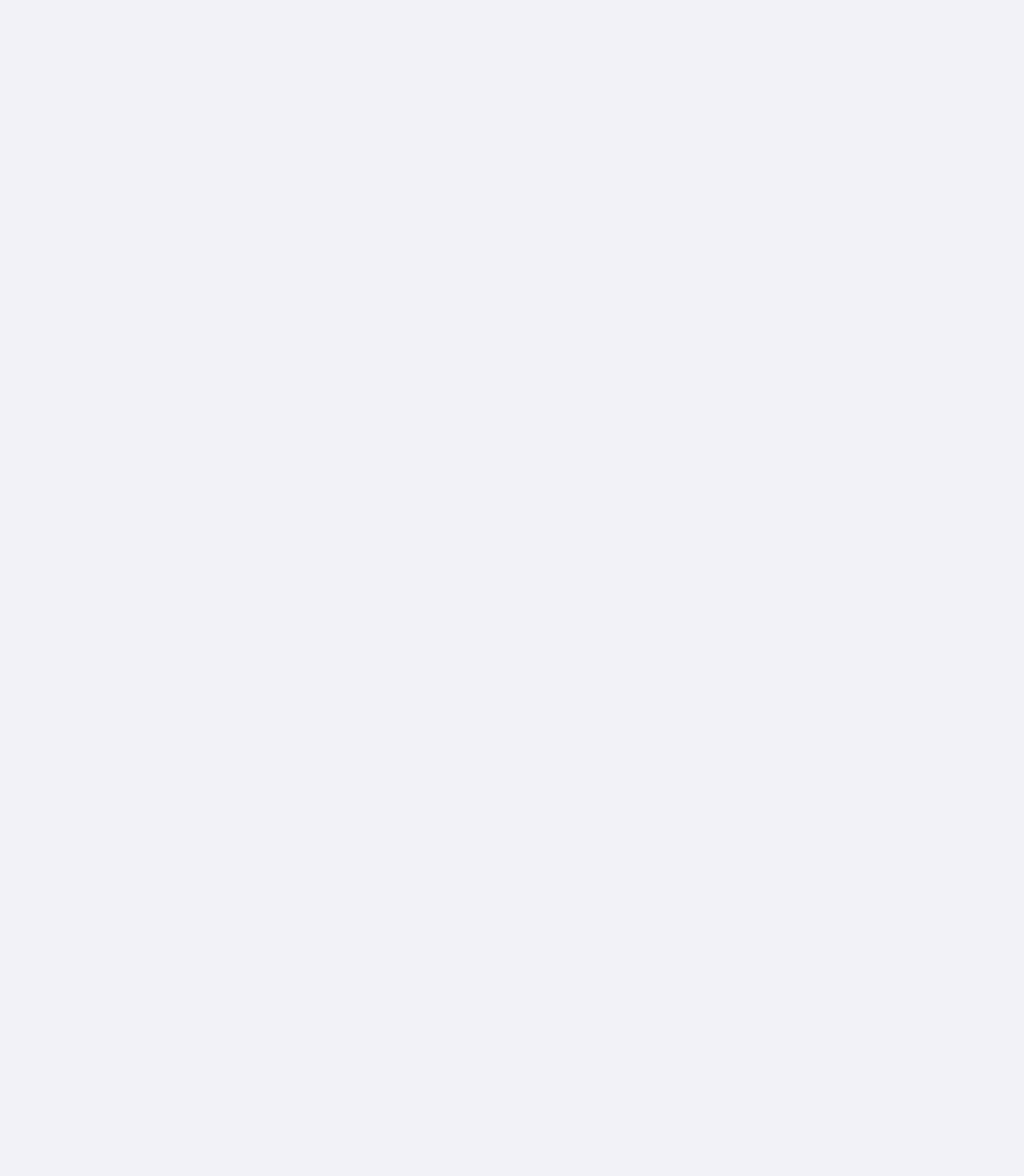
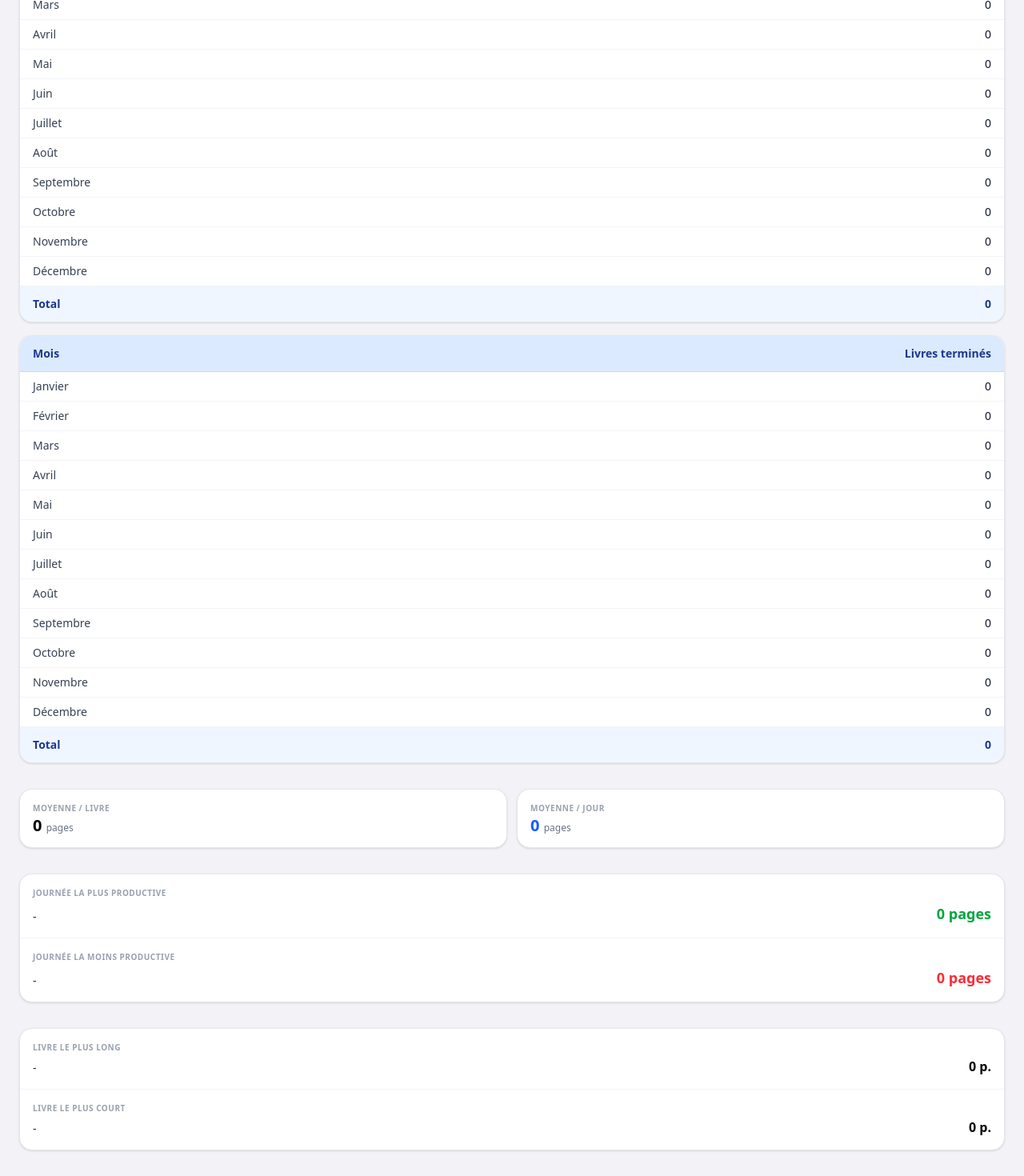
Before and after one commit to pleoboi/tracker-lecture, a Next.js app: page /dashboard in a window 1280 px wide. Shown: the part 880-2350 px from the top of the page at 80% size. Before the commit the page ends 948 px from the top, so only its background shows below. Built offline with nearby package versions, Linux system fonts and the light colour scheme; no server answers; the database is empty.

Commit message:
Dashboard Ultime

```diff
--- a/src/app/dashboard/page.tsx
+++ b/src/app/dashboard/page.tsx
@@ -11,10 +11,16 @@ export default function DashboardPage() {
     pagesDiff: 0,
     booksDiff: 0,
     chartData: [] as any[],
+    avgPagesPerBook: 0,
+    longestBook: { title: "-", pages: 0 },
+    shortestBook: { title: "-", pages: 0 },
+    avgPagesPerDay: 0,
+    bestDay: { date: "-", pages: 0 },
+    worstDay: { date: "-", pages: 0 },
   });
   const [isLoading, setIsLoading] = useState(true);
 
-  // Tes objectifs annuels
+  // Objectifs annuels
   const GOAL_PAGES = 25000;
   const GOAL_BOOKS = 60;
 
@@ -25,8 +31,6 @@ export default function DashboardPage() {
   const fetchStats = async () => {
     const today = new Date();
     const startOfYear = new Date(today.getFullYear(), 0, 1);
-
-    // Calcul du jour exact de l'année (ex: 1er Juin = 152e jour)
     const dayOfYear = Math.floor((today.getTime() - startOfYear.getTime()) / (1000 * 60 * 60 * 24)) + 1;
 
     const expectedPagesToDate = Math.round((GOAL_PAGES / 365) * dayOfYear);
@@ -38,22 +42,62 @@ export default function DashboardPage() {
     let totalPages = 0;
     let totalCompletedBooks = 0;
 
-    const months = ["Jan", "Fév", "Mar", "Avr", "Mai", "Juin", "Juil", "Aoû", "Sep", "Oct", "Nov", "Déc"];
+    const months = ["Janvier", "Février", "Mars", "Avril", "Mai", "Juin", "Juillet", "Août", "Septembre", "Octobre", "Novembre", "Décembre"];
     const monthlyData = months.map(m => ({ name: m, pages: 0, books: 0 }));
 
+    let avgPagesPerBook = 0;
+    let longestBook = { title: "-", pages: 0 };
+    let shortestBook = { title: "-", pages: 0 };
+    let bestDay = { date: "-", pages: 0 };
+    let worstDay = { date: "-", pages: 0 };
+
     if (logsData && booksData) {
-      // Calcul des pages
+      // 1. Calculs globaux et mensuels des pages
+      const dailyMap = new Map<string, number>();
+
       logsData.forEach(log => {
-        totalPages += (log.pages_read || 0);
+        const pages = log.pages_read || 0;
+        totalPages += pages;
+
         const logDate = new Date(log.date);
         if (logDate.getFullYear() === today.getFullYear()) {
-          monthlyData[logDate.getMonth()].pages += (log.pages_read || 0);
+          monthlyData[logDate.getMonth()].pages += pages;
         }
+
+        // Agrégation par jour pour trouver le meilleur/pire jour
+        const dateStr = logDate.toISOString().split('T')[0];
+        dailyMap.set(dateStr, (dailyMap.get(dateStr) || 0) + pages);
       });
 
-      // Calcul des livres terminés
+      // 2. Recherche du meilleur et pire jour
+      if (dailyMap.size > 0) {
+        let maxP = -1;
+        let minP = Infinity;
+        let maxD = "";
+        let minD = "";
+
+        dailyMap.forEach((pages, date) => {
+          if (pages > maxP) { maxP = pages; maxD = date; }
+          if (pages < minP) { minP = pages; minD = date; }
+        });
+
+        const formatDate = (d: string) => new Date(d).toLocaleDateString("fr-FR", { day: '2-digit', month: '2-digit', year: 'numeric' });
+        bestDay = { date: formatDate(maxD), pages: maxP };
+        worstDay = { date: formatDate(minD), pages: minP };
+      }
+
+      // 3. Calculs sur les livres terminés
       const completedBooks = booksData.filter(b => b.status === "completed");
       totalCompletedBooks = completedBooks.length;
+
+      if (completedBooks.length > 0) {
+        const sortedByPages = [...completedBooks].sort((a, b) => b.pages - a.pages);
+        longestBook = { title: sortedByPages[0].title, pages: sortedByPages[0].pages };
+        shortestBook = { title: sortedByPages[sortedByPages.length - 1].title, pages: sortedByPages[sortedByPages.length - 1].pages };
+
+        const sumPages = completedBooks.reduce((acc, b) => acc + b.pages, 0);
+        avgPagesPerBook = Math.round(sumPages / completedBooks.length);
+      }
 
       completedBooks.forEach(book => {
         const bookLogs = logsData
@@ -75,6 +119,12 @@ export default function DashboardPage() {
       pagesDiff: totalPages - expectedPagesToDate,
       booksDiff: totalCompletedBooks - expectedBooksToDate,
       chartData: monthlyData,
+      avgPagesPerBook,
+      longestBook,
+      shortestBook,
+      avgPagesPerDay: Math.round(totalPages / dayOfYear),
+      bestDay,
+      worstDay
     });
 
     setIsLoading(false);
@@ -102,7 +152,7 @@ export default function DashboardPage() {
         <div className="flex justify-center py-10 opacity-50 text-gray-500 font-medium">Analyse en cours...</div>
       ) : (
         <>
-          {/* BLOC PAGES */}
+          {/* SECTION GRAPHIQUES ET AVANCE/RETARD */}
           <div className="bg-white p-5 rounded-2xl shadow-sm border border-gray-200 flex flex-col gap-4">
             <div className="flex justify-between items-start">
               <div>
@@ -131,7 +181,6 @@ export default function DashboardPage() {
             </div>
           </div>
 
-          {/* BLOC LIVRES */}
           <div className="bg-white p-5 rounded-2xl shadow-sm border border-gray-200 flex flex-col gap-4">
             <div className="flex justify-between items-start">
               <div>
@@ -159,6 +208,101 @@ export default function DashboardPage() {
               </ResponsiveContainer>
             </div>
           </div>
+
+          {/* TABLEAUX DE DONNEES (Façon Excel) */}
+          <div className="flex flex-col gap-4">
+            <div className="bg-white rounded-2xl shadow-sm border border-gray-200 overflow-hidden">
+              <table className="w-full text-sm text-left">
+                <thead className="bg-blue-100 text-blue-900">
+                  <tr>
+                    <th className="px-4 py-3 font-bold border-b border-blue-200">Mois</th>
+                    <th className="px-4 py-3 font-bold border-b border-blue-200 text-right">Pages lues</th>
+                  </tr>
+                </thead>
+                <tbody className="divide-y divide-gray-100">
+                  {stats.chartData.map((data, index) => (
+                    <tr key={index} className="hover:bg-gray-50">
+                      <td className="px-4 py-2 text-gray-700">{data.name}</td>
+                      <td className="px-4 py-2 text-right font-medium text-gray-900">{data.pages}</td>
+                    </tr>
+                  ))}
+                  <tr className="bg-blue-50 font-bold">
+                    <td className="px-4 py-3 text-blue-900">Total</td>
+                    <td className="px-4 py-3 text-right text-blue-900">{stats.totalPagesRead}</td>
+                  </tr>
+                </tbody>
+              </table>
+            </div>
+
+            <div className="bg-white rounded-2xl shadow-sm border border-gray-200 overflow-hidden">
+              <table className="w-full text-sm text-left">
+                <thead className="bg-blue-100 text-blue-900">
+                  <tr>
+                    <th className="px-4 py-3 font-bold border-b border-blue-200">Mois</th>
+                    <th className="px-4 py-3 font-bold border-b border-blue-200 text-right">Livres terminés</th>
+                  </tr>
+                </thead>
+                <tbody className="divide-y divide-gray-100">
+                  {stats.chartData.map((data, index) => (
+                    <tr key={index} className="hover:bg-gray-50">
+                      <td className="px-4 py-2 text-gray-700">{data.name}</td>
+                      <td className="px-4 py-2 text-right font-medium text-gray-900">{data.books}</td>
+                    </tr>
+                  ))}
+                  <tr className="bg-blue-50 font-bold">
+                    <td className="px-4 py-3 text-blue-900">Total</td>
+                    <td className="px-4 py-3 text-right text-blue-900">{stats.totalBooksCompleted}</td>
+                  </tr>
+                </tbody>
+              </table>
+            </div>
+          </div>
+
+          {/* SECTION STATISTIQUES GRANULAIRES */}
+          <div className="grid grid-cols-2 gap-3 mt-2">
+            <div className="bg-white p-4 rounded-2xl shadow-sm border border-gray-200 flex flex-col justify-center">
+              <span className="text-[10px] font-bold text-gray-400 uppercase tracking-wider mb-1">Moyenne / Livre</span>
+              <span className="text-xl font-bold text-black leading-none">{stats.avgPagesPerBook} <span className="text-xs font-normal text-gray-500">pages</span></span>
+            </div>
+            <div className="bg-white p-4 rounded-2xl shadow-sm border border-gray-200 flex flex-col justify-center">
+              <span className="text-[10px] font-bold text-gray-400 uppercase tracking-wider mb-1">Moyenne / Jour</span>
+              <span className="text-xl font-bold text-blue-600 leading-none">{stats.avgPagesPerDay} <span className="text-xs font-normal text-gray-500">pages</span></span>
+            </div>
+          </div>
+
+          <div className="bg-white rounded-2xl shadow-sm border border-gray-200 divide-y divide-gray-100 mt-2">
+            <div className="p-4 flex flex-col">
+              <span className="text-[10px] font-bold text-gray-400 uppercase tracking-wider">Journée la plus productive</span>
+              <div className="flex justify-between items-end mt-1">
+                <span className="text-sm font-medium text-gray-800">{stats.bestDay.date}</span>
+                <span className="text-lg font-bold text-green-600">{stats.bestDay.pages} pages</span>
+              </div>
+            </div>
+            <div className="p-4 flex flex-col">
+              <span className="text-[10px] font-bold text-gray-400 uppercase tracking-wider">Journée la moins productive</span>
+              <div className="flex justify-between items-end mt-1">
+                <span className="text-sm font-medium text-gray-800">{stats.worstDay.date}</span>
+                <span className="text-lg font-bold text-red-500">{stats.worstDay.pages} pages</span>
+              </div>
+            </div>
+          </div>
+
+          <div className="bg-white rounded-2xl shadow-sm border border-gray-200 divide-y divide-gray-100 mt-2">
+            <div className="p-4 flex flex-col">
+              <span className="text-[10px] font-bold text-gray-400 uppercase tracking-wider">Livre le plus long</span>
+              <div className="flex justify-between items-end mt-1 gap-2">
+                <span className="text-sm font-medium text-gray-800 truncate">{stats.longestBook.title}</span>
+                <span className="text-base font-bold text-black whitespace-nowrap">{stats.longestBook.pages} p.</span>
+              </div>
+            </div>
+            <div className="p-4 flex flex-col">
+              <span className="text-[10px] font-bold text-gray-400 uppercase tracking-wider">Livre le plus court</span>
+              <div className="flex justify-between items-end mt-1 gap-2">
+                <span className="text-sm font-medium text-gray-800 truncate">{stats.shortestBook.title}</span>
+                <span className="text-base font-bold text-black whitespace-nowrap">{stats.shortestBook.pages} p.</span>
+              </div>
+            </div>
+          </div>
         </>
       )}
     </main>
```
